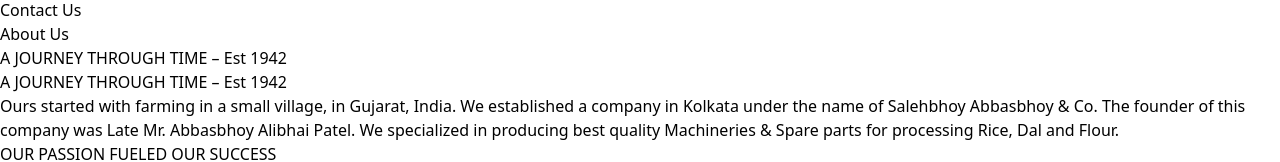
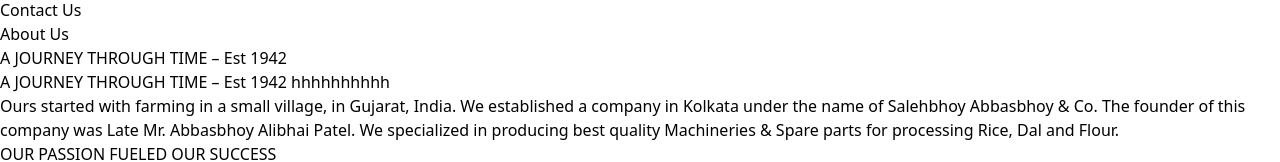
Before and after one commit to jeevansh22/NamJeevProject, a React (Vite) app: page / in a window 1280 px wide. Shown: the part 224-386 px from the top of the page. Built offline with nearby package versions, Linux system fonts and the light colour scheme.

Commit message:
Description of changes made

```diff
--- a/src/AboutUs/AboutUs.jsx
+++ b/src/AboutUs/AboutUs.jsx
@@ -5,7 +5,7 @@
     <div className="ml-36">
       <h3 className="font-bold text-4xl">A JOURNEY THROUGH TIME – Est 1942</h3>
       <h2 className="text-blue-950 font-bold text-lg">
-        A JOURNEY THROUGH TIME – Est 1942
+        A JOURNEY THROUGH TIME – Est 1942 hhhhhhhhhh
       </h2>
       <p>
         Ours started with farming in a small village, in Gujarat, India. We
```
